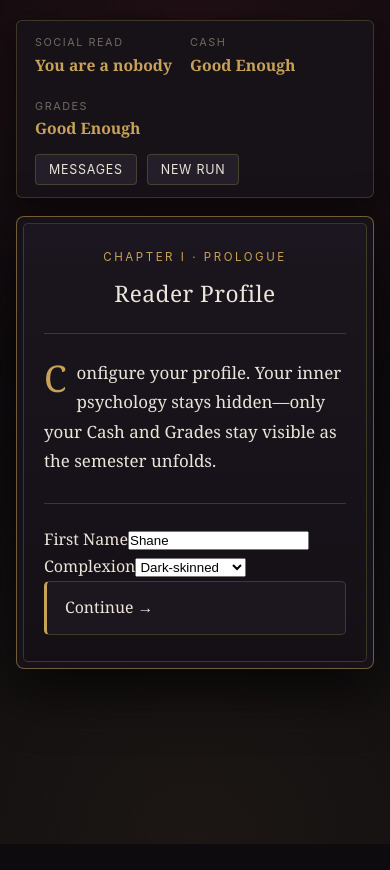
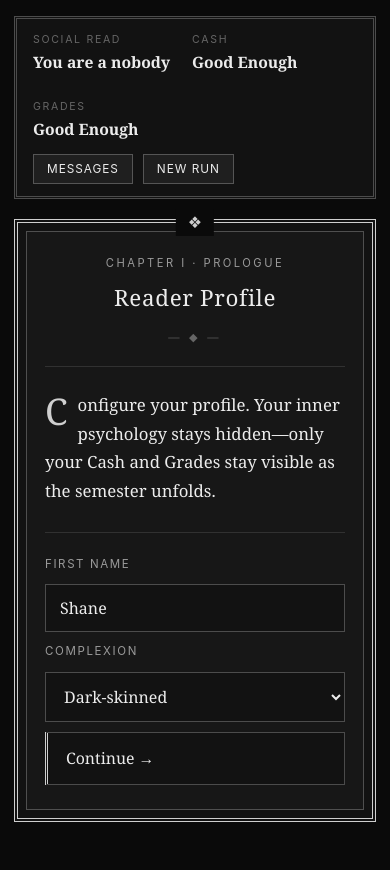
Before and after one commit to DigitalDingus5000/Meet-Chloe, a plain HTML site: page index.html in a window 390 px wide. Before the commit the page ends 844 px from the top, so only its background shows below. Drawn offline with Linux system fonts and the light colour scheme.

Commit message:
Update styles.css

```diff
--- a/styles.css
+++ b/styles.css
@@ -1,347 +1,269 @@
-/* ============================================================================
-   MEET CHLOE — CHAPTER ONE: GOTHIC BOOKPLATE THEME (styles.css)
-   High-contrast dark velvet, aged parchment ink, brass hairline rules,
-   and strictly concealed hidden stat architecture until Finale Dossier.
-   ============================================================================ */
-
 :root {
-  --bg-obsidian: #0d0b0e;
-  --bg-velvet: #161218;
-  --bg-card: #1c171f;
-  --bg-elevated: #241e28;
-  --ink-parchment: #ece4d8;
-  --ink-muted: #a69b8d;
-  --ink-dim: #73695e;
-  --accent-brass: #c8a258;
-  --accent-crimson: #9e2a3b;
-  --accent-crimson-soft: rgba(158, 42, 59, 0.18);
-  --border-hairline: rgba(200, 162, 88, 0.24);
-  --border-strong: rgba(200, 162, 88, 0.52);
-  --font-serif: "Georgia", "Times New Roman", serif;
-  --font-sans: -apple-system, BlinkMacSystemFont, "Segoe UI", Roboto, sans-serif;
+  --bg: #0a0a0a;
+  --panel: #121212;
+  --card: #171717;
+  --raise: #1f1f1f;
+  --ink: #ececec;
+  --muted: #9a9a9a;
+  --dim: #666;
+  --line: #cfcfcf;
+  --line-soft: rgba(207, 207, 207, 0.3);
+  --line-faint: rgba(207, 207, 207, 0.14);
+  --serif: Georgia, "Times New Roman", serif;
+  --sans: -apple-system, BlinkMacSystemFont, "Segoe UI", Roboto, sans-serif;
 }
-
-* {
-  box-sizing: border-box;
-  margin: 0;
-  padding: 0;
-}
-
+* { box-sizing: border-box; margin: 0; padding: 0; }
 body {
-  background-color: var(--bg-obsidian);
-  background-image:
-    radial-gradient(circle at 50% 0%, rgba(158, 42, 59, 0.12), transparent 55%),
-    radial-gradient(circle at 50% 100%, rgba(200, 162, 88, 0.08), transparent 60%);
-  color: var(--ink-parchment);
-  font-family: var(--font-serif);
+  background: var(--bg);
+  color: var(--ink);
+  font-family: var(--serif);
   min-height: 100vh;
   display: flex;
   flex-direction: column;
   align-items: center;
-  padding: 20px 16px 48px;
-  line-height: 1.72;
+  padding: 16px 14px 48px;
+  line-height: 1.7;
 }
 
-/* ============================================================================
-   TOP 3-SLOT HUD BAR (STRICTLY ONLY SOCIAL READ, CASH, AND GRADES)
-   ============================================================================ */
+/* HUD */
 .hud-bar {
   width: 100%;
   max-width: 780px;
-  background: var(--bg-velvet);
-  border: 1px solid var(--border-hairline);
-  border-radius: 6px;
-  padding: 12px 18px;
-  margin-bottom: 18px;
+  background: var(--panel);
+  border: 3px double var(--line-soft);
+  padding: 12px 16px;
+  margin-bottom: 20px;
   display: flex;
   flex-wrap: wrap;
   align-items: center;
   justify-content: space-between;
   gap: 12px;
-  box-shadow: 0 10px 30px rgba(0, 0, 0, 0.55);
 }
-
-.hud-stats {
-  display: flex;
-  flex-wrap: wrap;
-  align-items: center;
-  gap: 18px;
+.hud-stats { display: flex; flex-wrap: wrap; gap: 22px; }
+.hud-item { display: flex; flex-direction: column; }
+.hud-label {
+  font-family: var(--sans);
+  font-size: 0.66rem;
+  letter-spacing: 0.16em;
+  text-transform: uppercase;
+  color: var(--dim);
 }
-
-.hud-item {
-  display: flex;
-  flex-direction: column;
-}
-
-.hud-label {
-  font-family: var(--font-sans);
-  font-size: 0.68rem;
-  letter-spacing: 0.14em;
-  text-transform: uppercase;
-  color: var(--ink-dim);
-}
-
-.hud-value {
-  font-family: var(--font-serif);
-  font-size: 0.98rem;
-  font-weight: 600;
-  color: var(--accent-brass);
-}
-
-.hud-actions {
-  display: flex;
-  align-items: center;
-  gap: 10px;
-}
-
+.hud-value { font-size: 0.98rem; font-weight: 600; color: var(--ink); }
+.hud-actions { display: flex; gap: 10px; }
 .hud-btn {
-  background: var(--bg-elevated);
-  color: var(--ink-parchment);
-  border: 1px solid var(--border-hairline);
+  background: var(--raise);
+  color: var(--ink);
+  border: 1px solid var(--line-soft);
   padding: 7px 13px;
-  border-radius: 4px;
-  font-family: var(--font-sans);
-  font-size: 0.78rem;
-  letter-spacing: 0.06em;
+  font-family: var(--sans);
+  font-size: 0.74rem;
+  letter-spacing: 0.08em;
   text-transform: uppercase;
   cursor: pointer;
-  transition: border-color 0.2s ease, background 0.2s ease;
-  position: relative;
 }
-
-.hud-btn:hover {
-  border-color: var(--accent-brass);
-  background: #2d2532;
-}
-
+.hud-btn:hover { border-color: var(--line); }
 .dm-badge {
   display: none;
-  background: var(--accent-crimson);
-  color: #fff;
-  font-size: 0.68rem;
+  background: var(--ink);
+  color: var(--bg);
+  font-size: 0.66rem;
   font-weight: 700;
   padding: 1px 6px;
   border-radius: 999px;
   margin-left: 6px;
 }
+.dm-badge.visible { display: inline-block; }
 
-.dm-badge.visible {
-  display: inline-block;
-}
-
-/* ============================================================================
-   MAIN GOTHIC BOOKPLATE STAGE
-   ============================================================================ */
+/* Main frame with fancy double borders */
 .bookplate-frame {
+  position: relative;
   width: 100%;
   max-width: 780px;
-  background: var(--bg-velvet);
-  border: 1px solid var(--border-strong);
-  border-radius: 8px;
-  padding: 6px;
-  box-shadow: 0 20px 55px rgba(0, 0, 0, 0.75);
+  background: var(--panel);
+  border: 4px double var(--line);
+  padding: 8px;
 }
-
+.bookplate-frame::before {
+  content: "❖";
+  position: absolute;
+  top: -14px;
+  left: 50%;
+  transform: translateX(-50%);
+  background: var(--bg);
+  color: var(--line);
+  padding: 0 12px;
+  font-size: 1rem;
+}
 .bookplate-inner {
-  border: 1px solid var(--border-hairline);
-  border-radius: 5px;
-  padding: 34px 36px 36px;
-  background: linear-gradient(180deg, rgba(28, 23, 31, 0.96), rgba(20, 16, 22, 0.99));
+  border: 1px solid var(--line-soft);
+  padding: 32px 30px 34px;
+  background: var(--card);
 }
-
 .scene-header {
   text-align: center;
   padding-bottom: 20px;
   margin-bottom: 24px;
-  border-bottom: 1px solid var(--border-hairline);
+  border-bottom: 1px solid var(--line-faint);
 }
-
+.scene-header::after {
+  content: "— ◆ —";
+  display: block;
+  color: var(--dim);
+  font-size: 0.7rem;
+  letter-spacing: 0.3em;
+  margin-top: 10px;
+}
 .scene-chapter {
-  font-family: var(--font-sans);
-  font-size: 0.72rem;
+  font-family: var(--sans);
+  font-size: 0.7rem;
   letter-spacing: 0.22em;
   text-transform: uppercase;
-  color: var(--accent-brass);
+  color: var(--muted);
   margin-bottom: 6px;
 }
-
-.scene-title {
-  font-size: 1.72rem;
-  font-weight: 400;
-  letter-spacing: 0.02em;
-  color: var(--ink-parchment);
-}
-
+.scene-title { font-size: 1.65rem; font-weight: 400; letter-spacing: 0.03em; }
 .beat-pill {
   display: inline-block;
   margin-top: 10px;
-  font-family: var(--font-sans);
-  font-size: 0.72rem;
+  font-family: var(--sans);
+  font-size: 0.7rem;
   letter-spacing: 0.1em;
   text-transform: uppercase;
-  color: var(--ink-muted);
-  background: rgba(200, 162, 88, 0.09);
-  border: 1px solid var(--border-hairline);
+  color: var(--muted);
+  border: 1px solid var(--line-soft);
   padding: 3px 10px;
   border-radius: 999px;
 }
 
-/* ============================================================================
-   NARRATIVE PROSE & CHOICE DECK
-   ============================================================================ */
+/* Story text and choices */
 .narrative-body p {
-  font-size: 1.06rem;
-  color: var(--ink-parchment);
+  font-size: 1.05rem;
   margin-bottom: 18px;
   white-space: pre-line;
 }
-
 .narrative-body p:first-of-type::first-letter {
   font-size: 2.3rem;
   float: left;
   line-height: 0.95;
   padding-right: 10px;
   padding-top: 3px;
-  color: var(--accent-brass);
+  color: var(--line);
 }
-
 .choices-deck {
-  margin-top: 28px;
+  margin-top: 26px;
   padding-top: 22px;
-  border-top: 1px solid var(--border-hairline);
+  border-top: 1px solid var(--line-faint);
   display: flex;
   flex-direction: column;
   gap: 11px;
 }
-
 .choice-btn {
   width: 100%;
   text-align: left;
-  background: var(--bg-card);
-  color: var(--ink-parchment);
-  border: 1px solid var(--border-hairline);
-  border-left: 3px solid var(--accent-brass);
-  border-radius: 5px;
+  background: var(--panel);
+  color: var(--ink);
+  border: 1px solid var(--line-soft);
+  border-left: 3px double var(--line);
   padding: 14px 18px;
-  font-family: var(--font-serif);
+  font-family: var(--serif);
   font-size: 0.99rem;
   line-height: 1.5;
   cursor: pointer;
-  transition: transform 0.14s ease, background 0.18s ease, border-color 0.18s ease;
 }
+.choice-btn:hover { background: var(--raise); border-color: var(--line); }
 
-.choice-btn:hover {
-  background: var(--bg-elevated);
-  border-color: var(--accent-brass);
-  border-left-color: var(--accent-crimson);
-  transform: translateX(3px);
+/* Name and complexion form */
+.setup-form { display: flex; flex-direction: column; gap: 10px; }
+.setup-form label {
+  font-family: var(--sans);
+  font-size: 0.72rem;
+  letter-spacing: 0.14em;
+  text-transform: uppercase;
+  color: var(--muted);
 }
+.setup-form input, .setup-form select {
+  background: var(--panel);
+  color: var(--ink);
+  border: 1px solid var(--line-soft);
+  padding: 12px 14px;
+  font-family: var(--serif);
+  font-size: 1rem;
+  width: 100%;
+}
+.setup-form input:focus, .setup-form select:focus { outline: none; border-color: var(--line); }
 
-/* ============================================================================
-   SLIDE-IN CORRESPONDENCE DRAWER (CAMPUS MESSAGES)
-   ============================================================================ */
+/* Messages drawer */
 .dm-overlay {
   position: fixed;
   inset: 0;
-  background: rgba(8, 6, 10, 0.74);
+  background: rgba(0, 0, 0, 0.75);
   display: none;
   justify-content: flex-end;
   z-index: 50;
 }
-
-.dm-overlay.open {
-  display: flex;
-}
-
+.dm-overlay.open { display: flex; }
 .dm-drawer {
   width: 100%;
   max-width: 420px;
   height: 100%;
-  background: var(--bg-velvet);
-  border-left: 1px solid var(--border-strong);
-  display: flex;
-  flex-direction: column;
+  background: var(--panel);
+  border-left: 4px double var(--line);
   padding: 20px;
   overflow-y: auto;
 }
-
 .dm-drawer-header {
   display: flex;
   align-items: center;
   justify-content: space-between;
   padding-bottom: 14px;
   margin-bottom: 16px;
-  border-bottom: 1px solid var(--border-hairline);
+  border-bottom: 1px solid var(--line-faint);
 }
-
 .dm-drawer-title {
-  font-family: var(--font-sans);
-  font-size: 0.85rem;
+  font-family: var(--sans);
+  font-size: 0.82rem;
   letter-spacing: 0.16em;
   text-transform: uppercase;
-  color: var(--accent-brass);
+  color: var(--muted);
 }
-
 .dm-thread {
-  background: var(--bg-card);
-  border: 1px solid var(--border-hairline);
-  border-radius: 6px;
+  background: var(--card);
+  border: 1px solid var(--line-soft);
   padding: 14px;
   margin-bottom: 14px;
 }
-
 .dm-sender {
-  font-family: var(--font-sans);
-  font-size: 0.78rem;
+  font-family: var(--sans);
+  font-size: 0.76rem;
   font-weight: 700;
   letter-spacing: 0.08em;
   text-transform: uppercase;
-  color: var(--accent-brass);
+  color: var(--line);
   margin-bottom: 8px;
 }
-
 .dm-bubble {
   font-size: 0.93rem;
   padding: 8px 11px;
-  border-radius: 5px;
   margin-bottom: 8px;
-  background: rgba(255, 255, 255, 0.03);
-  border-left: 2px solid var(--ink-dim);
+  background: rgba(255, 255, 255, 0.04);
+  border-left: 2px solid var(--dim);
 }
-
-.dm-bubble.player {
-  background: var(--accent-crimson-soft);
-  border-left-color: var(--accent-crimson);
-}
-
-.dm-reply-list {
-  display: flex;
-  flex-direction: column;
-  gap: 7px;
-  margin-top: 10px;
-}
-
+.dm-bubble.player { background: rgba(255, 255, 255, 0.09); border-left-color: var(--line); }
+.dm-reply-list { display: flex; flex-direction: column; gap: 7px; margin-top: 10px; }
 .dm-reply-btn {
   text-align: left;
-  background: var(--bg-elevated);
-  color: var(--ink-parchment);
-  border: 1px solid var(--border-hairline);
-  border-radius: 4px;
+  background: var(--raise);
+  color: var(--ink);
+  border: 1px solid var(--line-soft);
   padding: 9px 11px;
-  font-family: var(--font-serif);
+  font-family: var(--serif);
   font-size: 0.88rem;
   cursor: pointer;
 }
-
-.dm-reply-btn:hover {
-  border-color: var(--accent-brass);
-}
+.dm-reply-btn:hover { border-color: var(--line); }
 
 @media (max-width: 600px) {
-  .bookplate-inner {
-    padding: 24px 20px 26px;
-  }
-  .scene-title {
-    font-size: 1.42rem;
-  }
+  .bookplate-inner { padding: 22px 18px 24px; }
+  .scene-title { font-size: 1.4rem; }
 }
+/* END OF styles.css */
```
